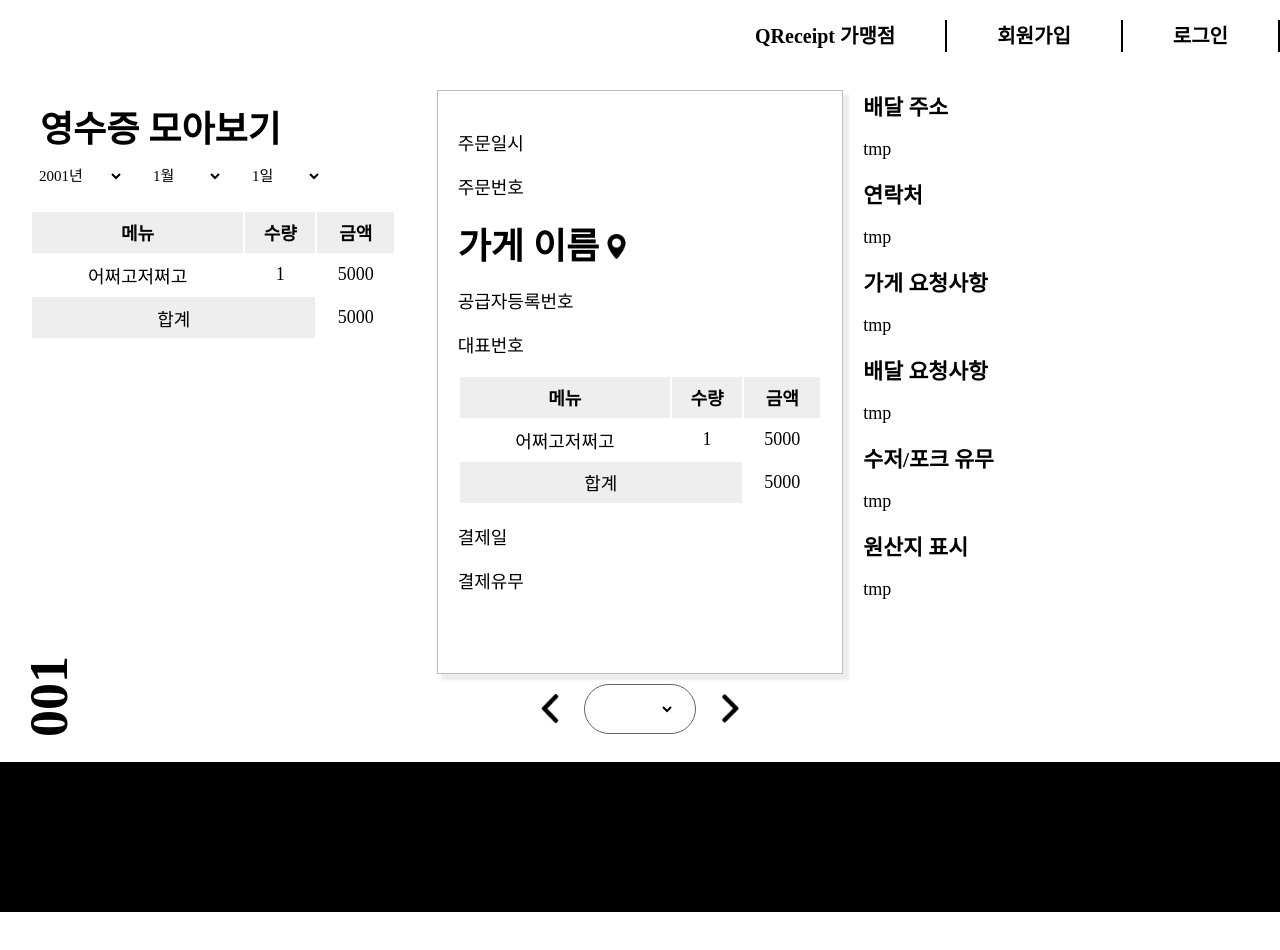
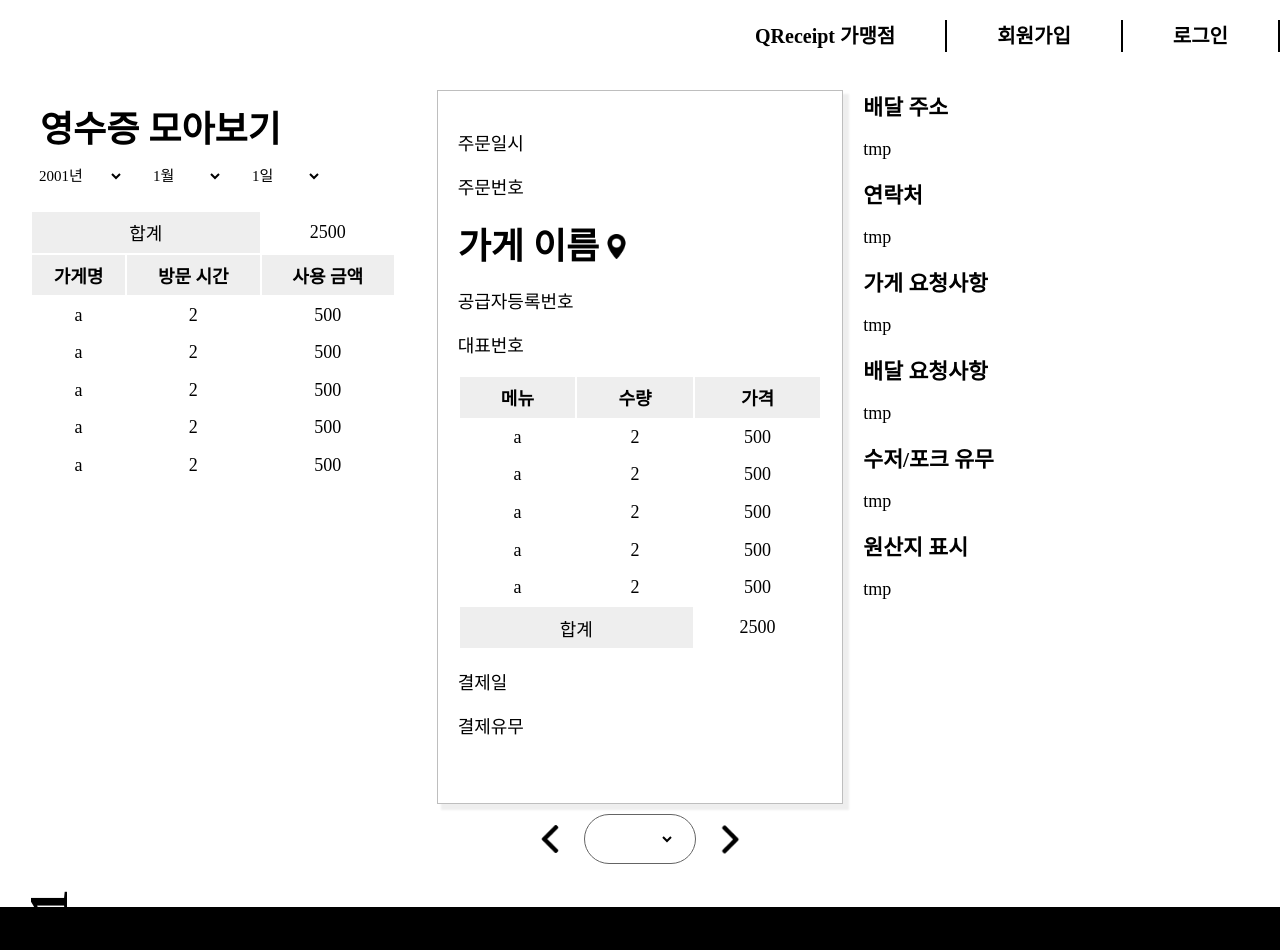
Before and after one commit to QReceipt/Front, a React (Create React App) app: page /all in a window 1280 px wide. Shown: the top 950 px of the page. Before the commit the page ends 912 px from the top, so only its background shows below. Built offline with nearby package versions, Linux system fonts and the light colour scheme; a web font is replaced by a local one.

Commit message:
21/08/10 23:02 table 전면 수정

```diff
--- /dev/null
+++ b/src/components/Container/TableFunc.js
@@ -0,0 +1,50 @@
+import React from "react";
+
+import Item from "../Presentational/UI/molecules/TableItem"
+
+const testList = [
+    [
+        "a", 2, 500
+    ],
+    [
+        "a", 2, 500
+    ],
+    [
+        "a", 2, 500
+    ],
+    [
+        "a", 2, 500
+    ],
+    [
+        "a", 2, 500
+    ]
+];
+
+export const tableContent = () => {
+    const tableList = () => {
+        let list = [];
+
+        for (let i = 0; i < testList.length; i++) {
+            list.push(
+                <Item
+                    content={testList[i]}/>
+            )
+        }
+
+        return list;
+    }
+
+    let content = tableList();
+
+    return content;
+}
+
+export const tableSum = ()=>{
+    let sum = 0;
+
+    for(let i = 0; i<testList.length;i++){
+        sum += testList[i][2];
+    }
+
+    return sum;
+}
--- /dev/null
+++ b/src/components/Presentational/UI/molecules/ReceiptSum.js
@@ -0,0 +1,16 @@
+import React from "react";
+
+const ReceiptSum = ({sum}) => {
+    return (
+        <tr>
+            <td id="receipt-total" colSpan="2" content="gd">
+                합계
+            </td>
+            <td content="gdgsag">
+                {sum}
+            </td>
+        </tr>
+    )
+}
+
+export default ReceiptSum;
--- a/src/components/Presentational/UI/molecules/ReceiptTable.js
+++ /dev/null
@@ -1,87 +0,0 @@
-import Td from "../atoms/Td.js"
-import Tr from "../atoms/Tr.js"
-import Th from "../atoms/Th.js"
-import React from "react";
-
-
-const ReceiptTable = () => {
-
-    return (
-            <table id = "receipt-table">
-                <tr>
-                    <th content="gd">
-                        메뉴
-                    </th>
-                    <th content="gd">
-                        수량
-                    </th>
-                    <th content="gdgsag">
-                        금액
-                    </th>
-                </tr>
-                <tr>
-                    <td content="gd">
-                       어쩌고저쩌고
-                    </td>
-                    <td content="gdgsag">
-                       1
-                    </td>
-                    <td content="gdgsag">
-                       5000
-                    </td>
-                </tr>
-                <tr>
-                    <td id ="receipt-total" colspan ="2" content="gd">
-                        합계
-                    </td>
-                    <td content="gdgsag">
-                       5000
-                    </td>
-                </tr>
-            </table>
-    )
-}
-
-export default ReceiptTable;
-
-/*
-
-
-const ReceiptTable = () => {
-
-    return (
-            <table id = "receipt-table">
-                <Tr>
-                    <Th content="gd">
-
-                    </Th>
-                    <Th content="gd">
-                        수량
-                    </Th>
-                    <Th content="gdgsag">
-                        금액
-                    </Th>
-                </Tr>
-                <Tr>
-                    <Td content="gd">
-                       어쩌고저쩌고
-                    </Td>
-                    <Td content="gdgsag">
-                       1
-                    </Td>
-                    <Td content="gdgsag">
-                       5000
-                    </Td>
-                </Tr>
-                <Tr>
-                    <Td id ="receipt-total" colspan ="2" content="gd">
-                        합계
-                    </Td>
-                    <Td content="gdgsag">
-                       5000
-                    </Td>
-                </Tr>
-            </table>
-    )
-}
-*/
--- /dev/null
+++ b/src/components/Presentational/UI/molecules/TableHeader.js
@@ -0,0 +1,21 @@
+import React from "react";
+
+const TableHeader = ({fstItem, scndItem, thirdItem}) => {
+
+    return (
+
+        <tr>
+            <th content="gd">
+                {fstItem}
+            </th>
+            <th content="gd">
+                {scndItem}
+            </th>
+            <th content="gdgsag">
+                {thirdItem}
+            </th>
+        </tr>
+    )
+}
+
+export default TableHeader;
--- /dev/null
+++ b/src/components/Presentational/UI/molecules/TableItem.js
@@ -0,0 +1,21 @@
+import React from "react";
+
+const TableItem = ({content}) => {
+
+    return (
+        <tr>
+                <td content="gd">
+                    {content[0]}
+                </td>
+                <td content="gdgsag">
+                    {content[1]}
+                </td>
+                <td content="gdgsag">
+                    {content[2]}
+                </td>
+            </tr>
+    )
+}
+
+
+export default TableItem;
--- /dev/null
+++ b/src/components/Presentational/UI/organisms/AllTable.js
@@ -0,0 +1,22 @@
+import React from "react";
+
+import Sum from "../molecules/ReceiptSum"
+import Header from "../molecules/TableHeader"
+import { tableContent, tableSum } from "../../../Container/TableFunc"
+
+const AllTable = () => {
+    return (
+        <table id="receipt-table">
+            <Sum
+            sum = {tableSum()}
+            />
+            <Header
+                fstItem="가게명"
+                scndItem="방문 시간"
+                thirdItem="사용 금액" />
+            {tableContent()}
+        </table>
+    )
+}
+
+export default AllTable;
--- a/src/components/Presentational/UI/organisms/Receipt.js
+++ b/src/components/Presentational/UI/organisms/Receipt.js
@@ -5,7 +5,7 @@ import Title from "../atoms/Title"
 import Btn from "../atoms/Btn"
 import Receiptdate from "../molecules/Receiptdate"
 import Shopinfo from "../molecules/Shopinfo"
-import ReceiptTable from "../molecules/ReceiptTable";
+import ReceiptTable from "./ReceiptTable";
 import Payinfo from "../molecules/Payinfo";
 
 import Map from "../../asset/map.png"
--- /dev/null
+++ b/src/components/Presentational/UI/organisms/ReceiptTable.js
@@ -0,0 +1,24 @@
+import React from "react";
+
+import Header from "../molecules/TableHeader"
+import Sum from "../molecules/ReceiptSum"
+
+import { tableContent,tableSum } from "../../../Container/TableFunc"
+
+const ReceiptTable = () => {
+
+    return (
+            <table id = "receipt-table">
+                <Header
+                fstItem="메뉴"
+                scndItem="수량"
+                thirdItem="가격" />
+                {tableContent()}
+                <Sum
+                sum = {tableSum()}
+                />
+            </table>
+    )
+}
+
+export default ReceiptTable;
--- a/src/components/Presentational/pages/SeeAll.js
+++ b/src/components/Presentational/pages/SeeAll.js
@@ -6,7 +6,7 @@ import Nav from "../UI/organisms/Nav"
 import Page from "../UI/atoms/Page"
 import Footer from "../UI/atoms/Footer"
 import Detail from "../UI/organisms/Detail"
-import Table from "../UI/molecules/ReceiptTable"
+import Table from "../UI/organisms/AllTable"
 import Title from "../UI/atoms/Title";
 import Controll from "../UI/molecules/ConPage"
 
```
